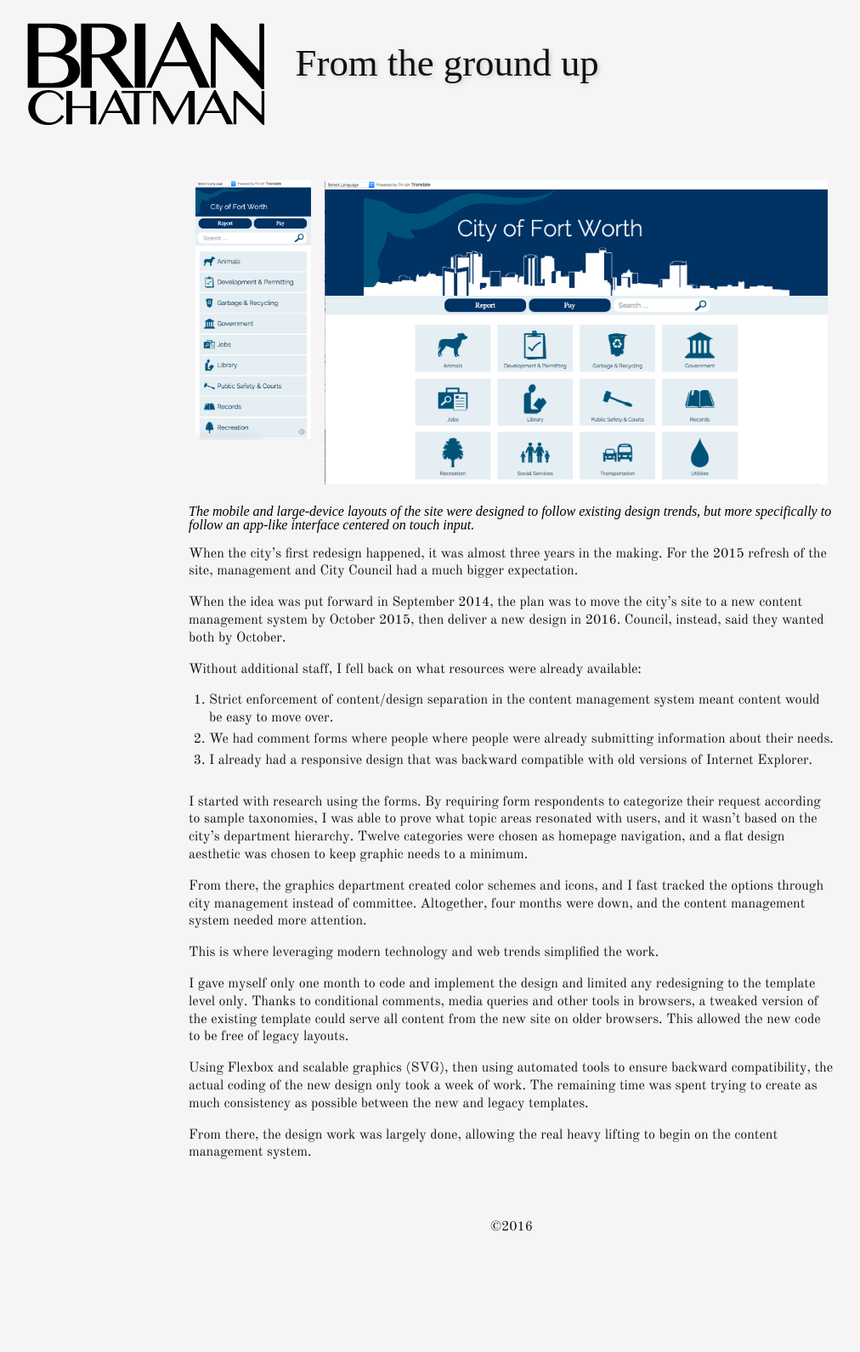
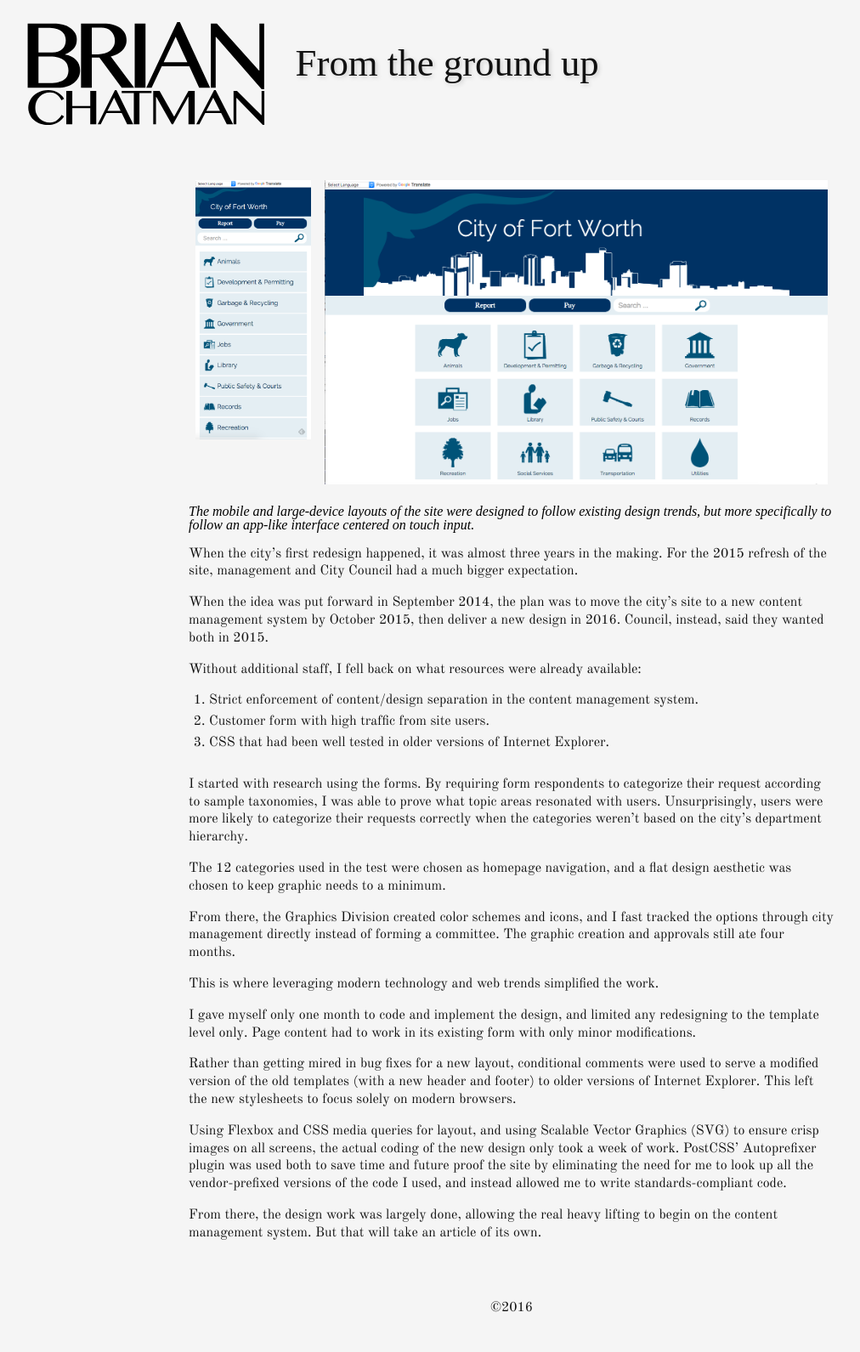
Before and after one commit to bechatman/bechatman.github.io, a Jekyll site: the page built from _posts/2015-12-31-history.md, in a window 1280 px wide. Shown: the whole page at 85% size, without its empty margins (38-1050 px from the left). Built offline with Jekyll 4.4.1, drawn with Linux system fonts in a browser that asks for light colours; some web fonts are replaced; Markdown is read by kramdown in place of the engine named in the settings; before the commit the page ends 1497 px from its top, so only the background shows below that.

Commit message:
Update posts

```diff
--- a/_posts/2015-12-31-history.md
+++ b/_posts/2015-12-31-history.md
@@ -1,7 +1,7 @@
 ---
 layout: post
 title: "From the ground up"
-excerpt: "How building on work from the past allowed FortWorthTexas.gov a full redesign without years of work."
+excerpt: "How building on work from the past allowed for a full redesign of FortWorthTexas.gov without years of work."
 tags:
 - portfolio
 ---
@@ -18,22 +18,26 @@
 
 When the city's first redesign happened, it was almost three years in the making. For the 2015 refresh of the site, management and City Council had a much bigger expectation.
 
-When the idea was put forward in September 2014, the plan was to move the city's site to a new content management system by October 2015, then deliver a new design in 2016. Council, instead, said they wanted both by October.
+When the idea was put forward in September 2014, the plan was to move the city's site to a new content management system by October 2015, then deliver a new design in 2016. Council, instead, said they wanted both in 2015.
 
 Without additional staff, I fell back on what resources were already available:
 
-1. Strict enforcement of content/design separation in the content management system meant content would be easy to  move over.
-2. We had comment forms where people where people were already submitting information about their needs.
-3. I already had a responsive design that was backward compatible with old versions of Internet Explorer.
+1. Strict enforcement of content/design separation in the content management system.
+2. Customer form with high traffic from site users.
+3. CSS that had been well tested in older versions of Internet Explorer.
 
-I started with research using the forms. By requiring form respondents to categorize their request according to sample taxonomies, I was able to prove what topic areas resonated with users, and it wasn't based on the city's department hierarchy. Twelve categories were chosen as homepage navigation, and a flat design aesthetic was chosen to keep graphic needs to a minimum.
+I started with research using the forms. By requiring form respondents to categorize their request according to sample taxonomies, I was able to prove what topic areas resonated with users. Unsurprisingly, users were more likely to categorize their requests correctly when the categories weren't based on the city's department hierarchy.
 
-From there, the graphics department created color schemes and icons, and I fast tracked the options through city management instead of committee. Altogether, four months were down, and the content management system needed more attention.
+The 12 categories used in the test were chosen as homepage navigation, and a flat design aesthetic was chosen to keep graphic needs to a minimum.
+
+From there, the Graphics Division created color schemes and icons, and I fast tracked the options through city management directly instead of forming a committee. The graphic creation and approvals still ate four months.
 
 This is where leveraging modern technology and web trends simplified the work.
 
-I gave myself only one month to code and implement the design and limited any redesigning to the template level only. Thanks to conditional comments, media queries and other tools in browsers, a tweaked version of the existing template could serve all content from the new site on older browsers. This allowed the new code to be free of legacy layouts.
+I gave myself only one month to code and implement the design, and limited any redesigning to the template level only. Page content had to work in its existing form with only minor modifications.
 
-Using Flexbox and scalable graphics (SVG), then using automated tools to ensure backward compatibility, the actual coding of the new design only took a week of work. The remaining time was spent trying to create as much consistency as possible between the new and legacy templates.
+Rather than getting mired in bug fixes for a new layout, conditional comments were used to serve a modified version of the old templates (with a new header and footer) to older versions of Internet Explorer. This left the new stylesheets to focus solely on modern browsers.
 
-From there, the design work was largely done, allowing the real heavy lifting to begin on the content management system.
+Using Flexbox and CSS media queries for layout, and using Scalable Vector Graphics (SVG) to ensure crisp images on all screens, the actual coding of the new design only took a week of work. PostCSS' Autoprefixer plugin was used both to save time and future proof the site by eliminating the need for me to look up all the vendor-prefixed versions of the code I used, and instead allowed me to write standards-compliant code.
+
+From there, the design work was largely done, allowing the real heavy lifting to begin on the content management system. But that will take an article of its own.
```
Also changed, not shown: _posts/2016-01-01-modernizing.md (+7 -4 lines).
